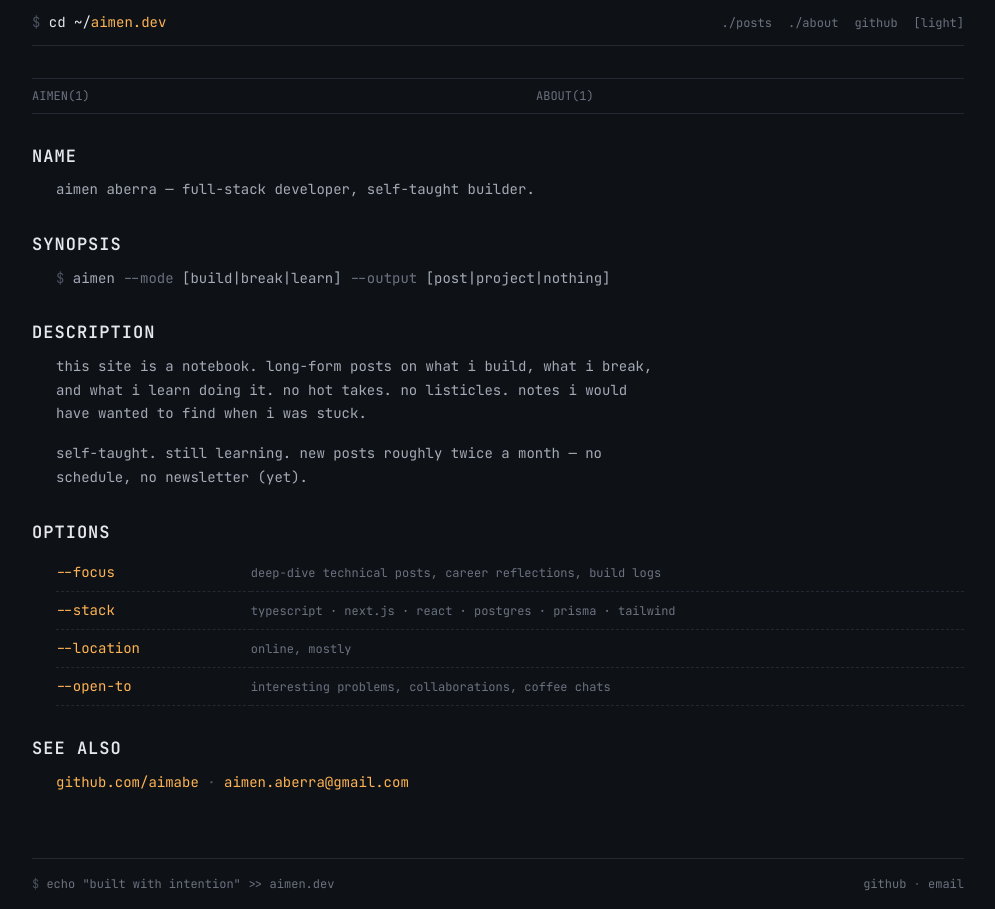
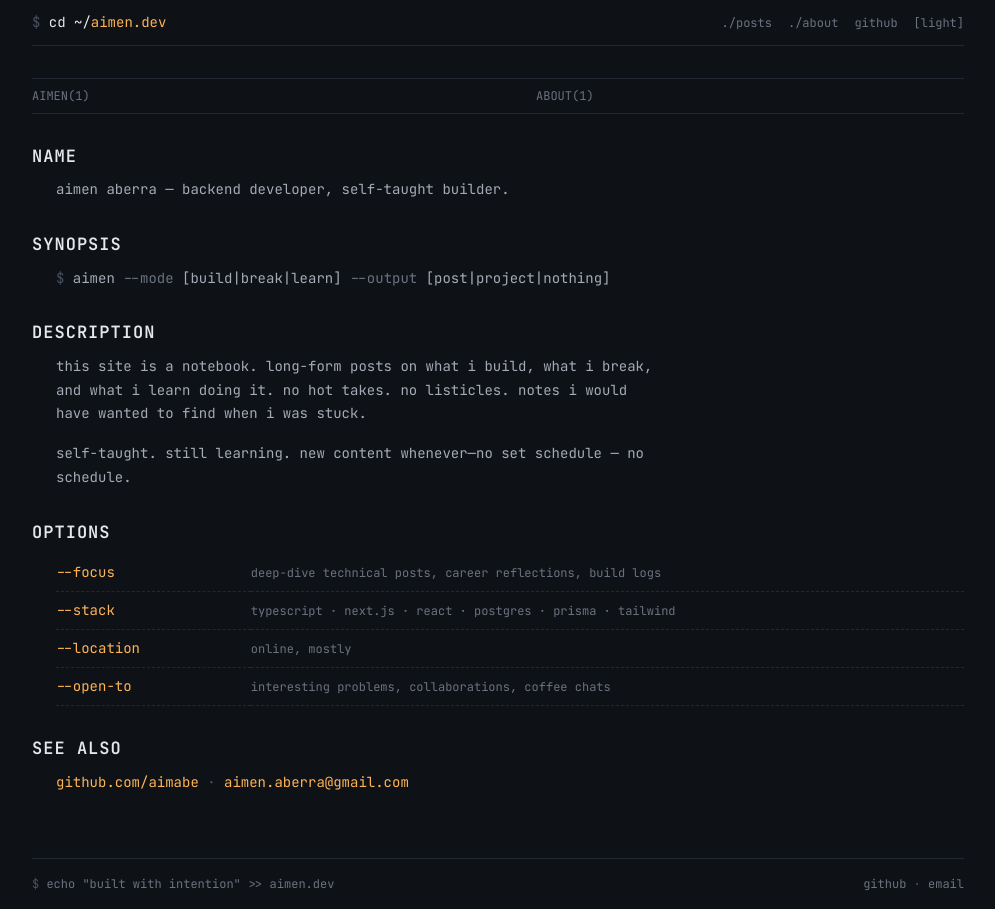
Before and after one commit to AimAbe/aimen-dev, a Next.js app: page /about in a window 1280 px wide. Shown: the whole page, without its empty margins (142-1137 px from the left). Built offline with nearby package versions, Linux system fonts and the light colour scheme.

Commit message:
Update page.tsx
changed content a bit

```diff
--- a/app/about/page.tsx
+++ b/app/about/page.tsx
@@ -14,7 +14,7 @@ export default function AboutPage() {
       <section className="man-section">
         <h2 className="t-h3">NAME</h2>
         <div className="indent">
-          <p className="t-body">aimen aberra — full-stack developer, self-taught builder.</p>
+          <p className="t-body">aimen aberra — backend developer, self-taught builder.</p>
         </div>
       </section>
 
@@ -37,8 +37,7 @@ export default function AboutPage() {
             when i was stuck.
           </p>
           <p className="t-body">
-            self-taught. still learning. new posts roughly twice a month — no schedule,
-            no newsletter (yet).
+            self-taught. still learning. new content whenever—no set schedule — no schedule.
           </p>
         </div>
       </section>
```
